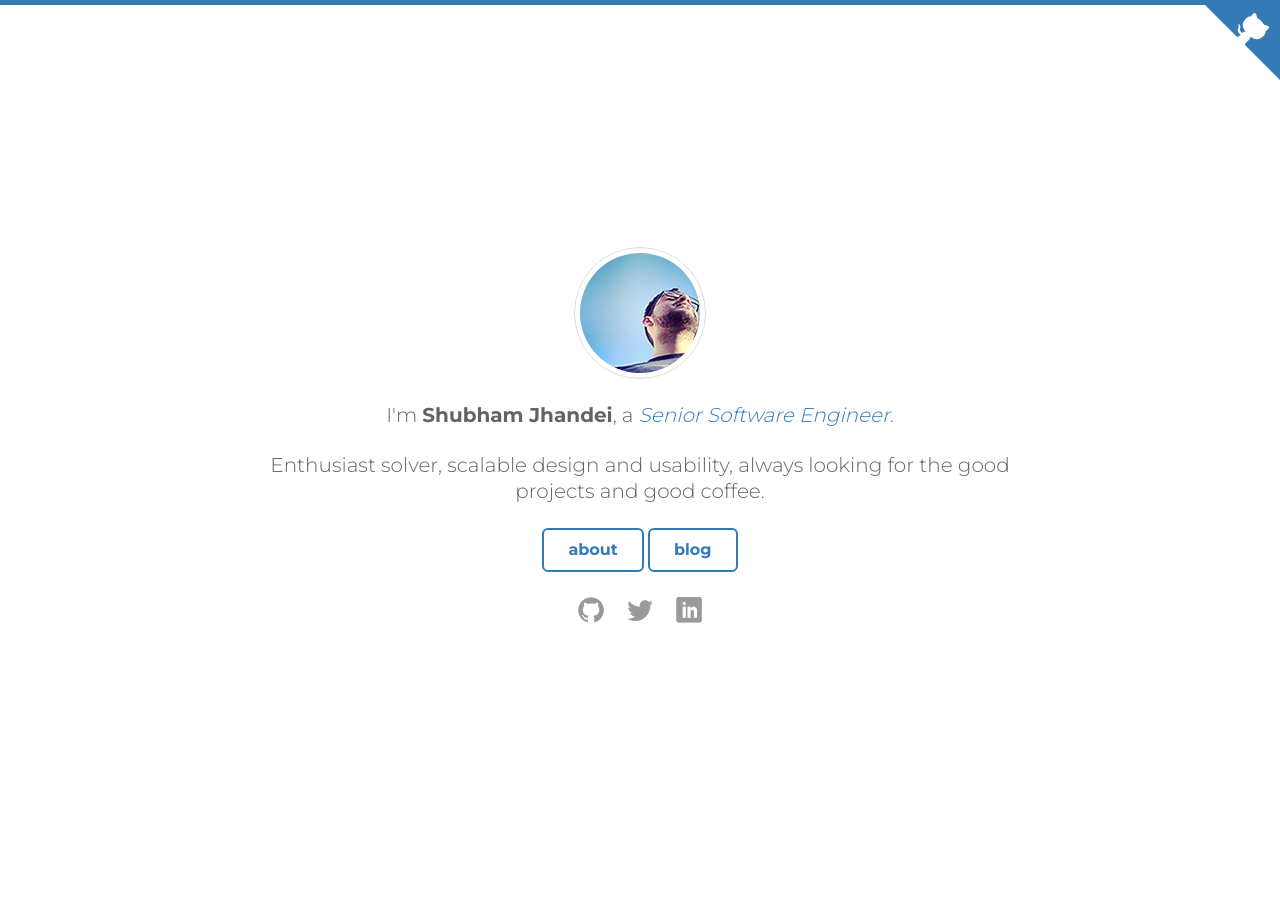
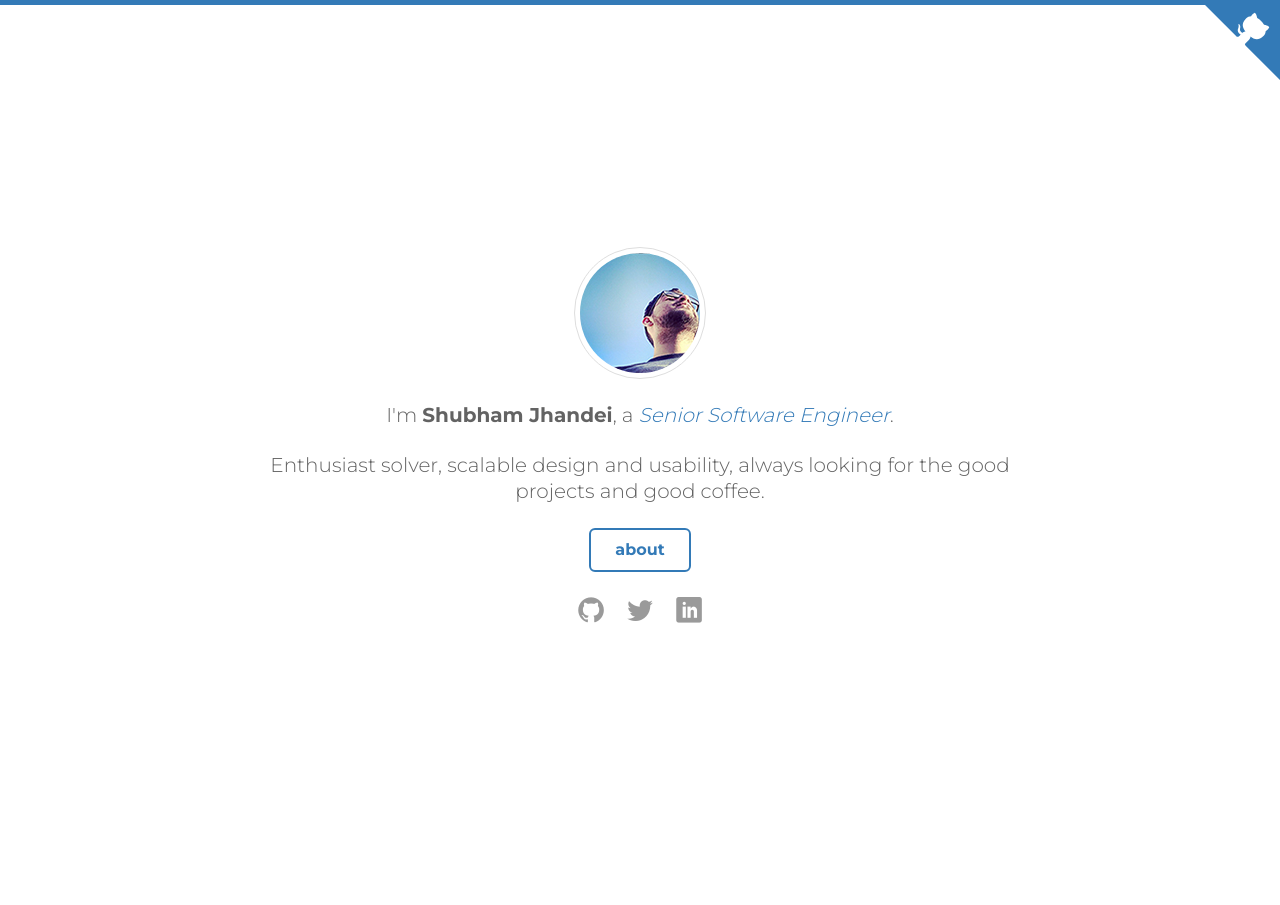
Before and after one commit to jhandei/shubham, a Jekyll site: the page index.html, which Jekyll copies as it is, in a window 1280 px wide. Built offline with Jekyll 4.4.1, drawn with Linux system fonts in a browser that asks for light colours; some web fonts are replaced.

Commit message:
Update index.html

```diff
--- a/index.html
+++ b/index.html
@@ -19,7 +19,6 @@
       <h3>I'm <strong itemprop="name">Shubham Jhandei</strong>, a <em itemprop="jobTitle">Senior Software Engineer</em>.</h3>
       <h3>Enthusiast solver, scalable design and usability, always looking for the good projects and good coffee.</h3>
       <a href="/about" class="button button-ghost" title="about">about</a>
-      <a href="/blog" class="button button-ghost" title="blog">blog</a>
       <ul class="social">
         <li><a href="https://github.com/jhandei" target="_blank"><i class="icon icon-github"></i></a></li>
         <li><a href="https://twitter.com/jhandei" target="_blank"><i class="icon icon-twitter"></i></a></li>
```
